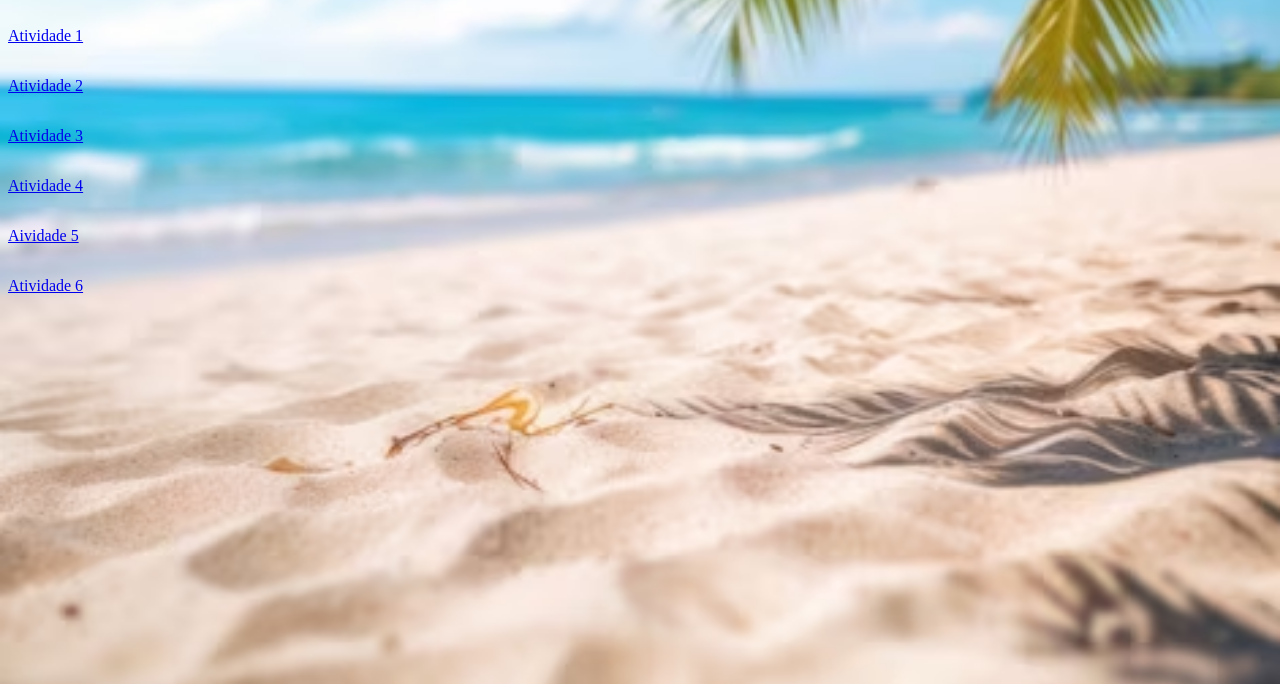
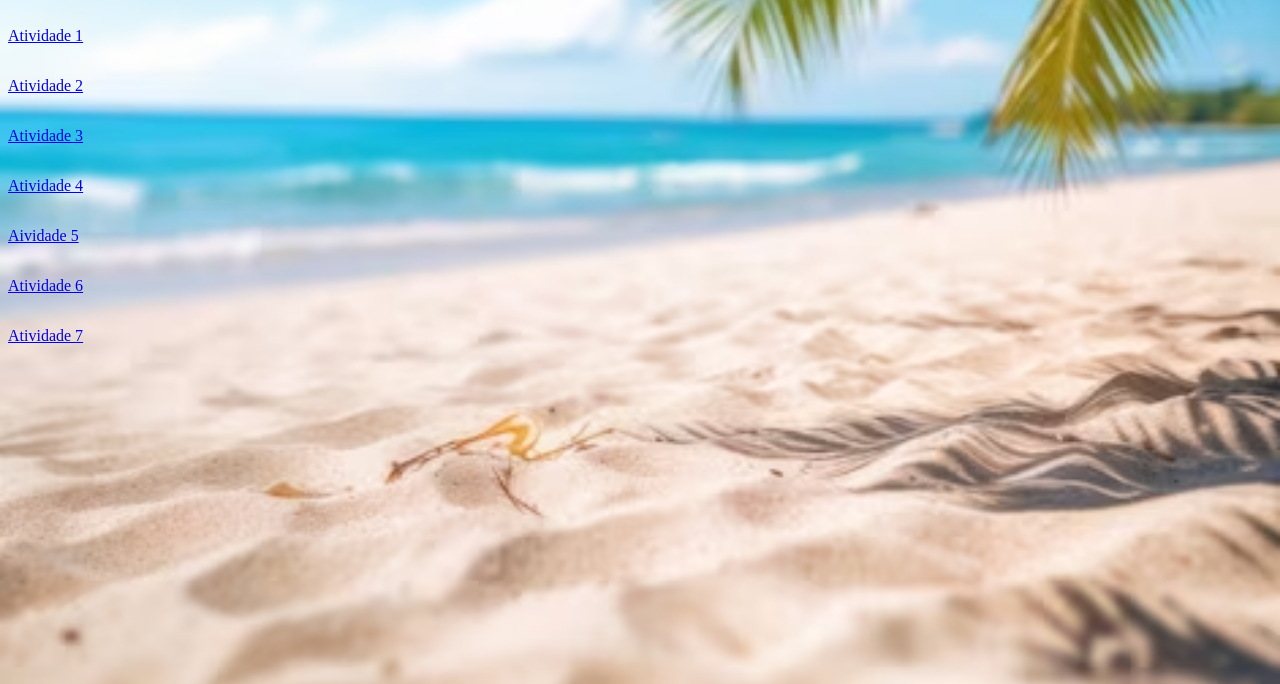
Before and after one commit to FelipeKespers/repositorio-alpar, a plain HTML site: page index.html in a window 1280 px wide. Shown: the part 116-800 px from the top of the page. Drawn offline with Linux system fonts and the light colour scheme.

Commit message:
index da raiz modificado

```diff
--- a/index.html
+++ b/index.html
@@ -59,6 +59,9 @@
         <a href="./atividade6/">
             <p>Atividade 6</p>
         </a>
+        <a href="./atividade7/">
+            <p>Atividade 7</p>
+        </a>
     </div>
 </body>
 
```
